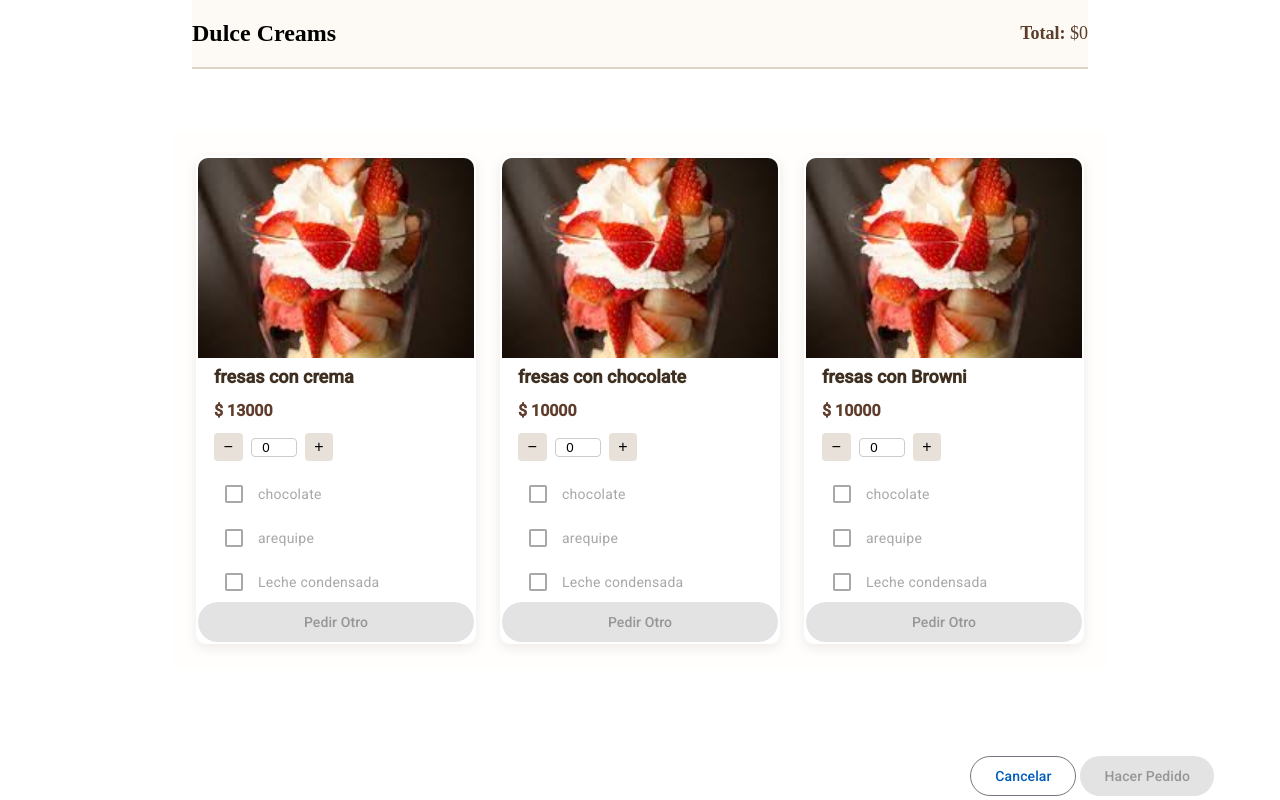
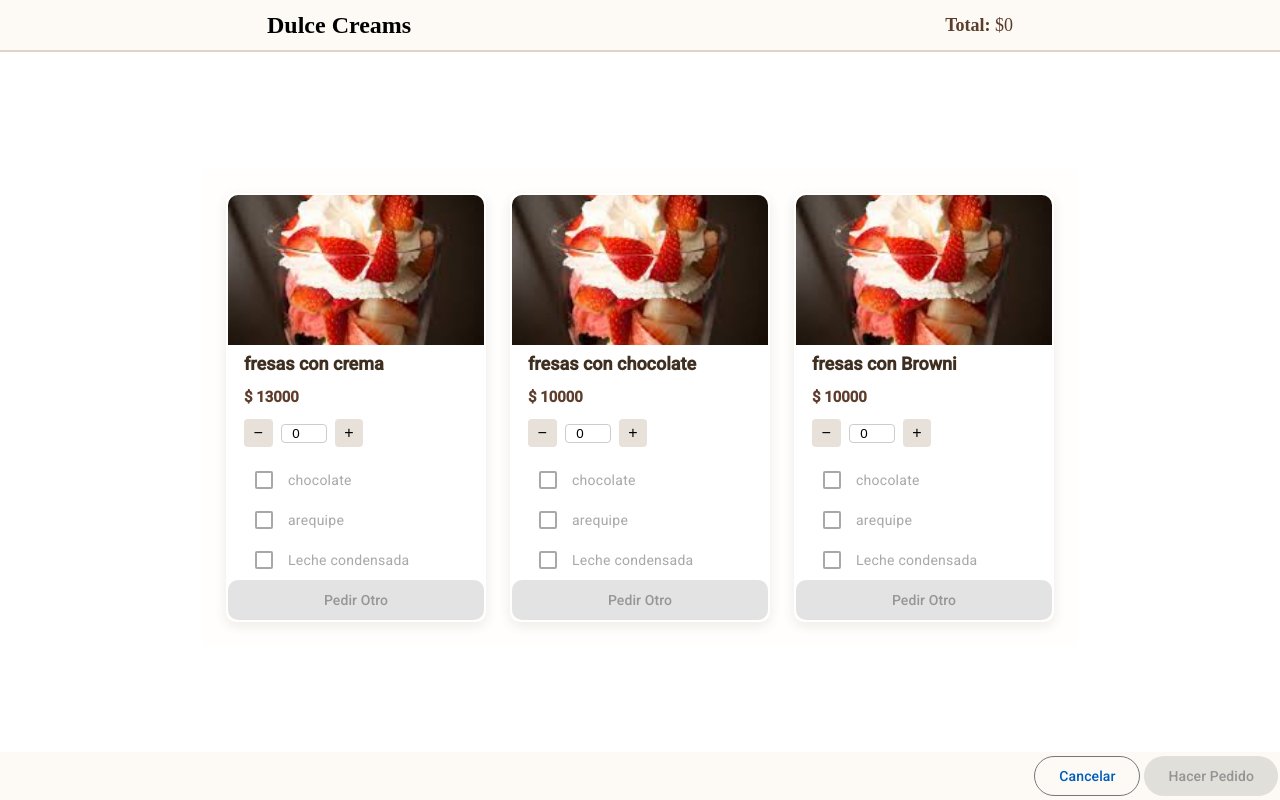
Before and after one commit to dperezc21/dulce-creams-web, an Angular app: page /home in a window 1280 px wide. Both pictures are taken after a click on the button "ORDENAR". Built offline with nearby package versions, Linux system fonts and the light colour scheme.

Commit message:
feat: change styles css, width products card

```diff
--- a/src/app/components/orders/orders.component.css
+++ b/src/app/components/orders/orders.component.css
@@ -3,7 +3,7 @@
   flex-direction: column;
   justify-content: center;
   align-items: center;
-  height: 100dvh;
+  min-height: 100dvh;
   width: 100%;
 }
 
--- a/src/app/components/products-view/products-view.component.css
+++ b/src/app/components/products-view/products-view.component.css
@@ -7,10 +7,12 @@
 .cancel-button-container {
   display: flex;
   justify-content: flex-end;
-  width: 90%;
-  position: absolute;
+  width: 100%;
+  position: fixed;
   bottom: 0;
-  margin-bottom: 2px;
+  padding: 2px;
+  z-index: 3;
+  background-color: #fdfaf5;
 }
 
 .flex-column {
@@ -20,14 +22,16 @@
 
 .header-products-view {
   display: flex;
-  justify-content: space-between;
+  justify-content: space-around;
   align-items: center;
   background-color: #fdfaf5;
   border-bottom: 2px solid #ddd5c7;
-  position: absolute;
+  position: fixed;
   top: 0;
-  width: 70%;
+  width: 100%;
   font-family: 'Agency FB', serif;
+  z-index: 3;
+  height: 50px;
 }
 
 .total-label {
@@ -41,12 +45,18 @@
   gap: 1.5rem;
   padding: 1.5rem;
   background-color: #fffefc;
-  justify-content: center;
+  justify-content: flex-start;
+  z-index: 2;
+  margin-top: 45px;
+  margin-bottom: 30px;
+  overflow-y: auto;         /* Muestra scroll vertical cuando el contenido excede */
+  overflow-x: hidden;       /* Oculta el scroll horizontal */
+  width: auto;
 }
 
 /* Estilo de la card */
 .product-card {
-  width: 280px;
+  width: 260px;
   border-radius: 10px;
   box-shadow: 0 4px 12px rgba(90, 60, 50, 0.1);
   transition: transform 0.2s, box-shadow 0.3s;
@@ -67,7 +77,7 @@
 /* Imagen */
 .product-image {
   width: 100%;
-  height: 200px;
+  height: 150px;
   object-fit: cover;
   border-top-left-radius: 10px;
   border-top-right-radius: 10px;
@@ -88,7 +98,7 @@
 }
 
 .product-price {
-  font-size: 16px;
+  font-size: 15px;
   font-weight: bold;
   color: #5e3d2c;
   margin-bottom: 0.8rem;
@@ -122,15 +132,12 @@
 .toppings {
   display: flex;
   flex-direction: column;
-  gap: 4px;
-  font-size: 14px;
   color: #4a3d33;
 }
 
-.toppings label {
-  display: flex;
-  align-items: center;
-  gap: 5px;
+.other-product-button {
+  border-radius: 10px;
+  cursor: pointer;
 }
 
 /* Mensaje sin productos */
--- a/src/app/components/products-view/products-view.component.html
+++ b/src/app/components/products-view/products-view.component.html
@@ -13,7 +13,8 @@
           [ngClass]="{ 'product-selected': product | validProductsSelected: productsSelected() }"
           (click)="selected(product)"
         >
-          <img ngSrc="{{product.product_image}}" width="200" height="300" alt="{{product.product_name}}" class="product-image"/>
+          <img ngSrc="{{product.product_image}}" class="product-image" width="150" height="250"
+               alt="{{product.product_name}}"/>
           <mat-card-content>
             <h3 class="product-name">{{ product.product_name }}</h3>
             <p class="product-description">{{ product.product_description }}</p>
@@ -33,7 +34,7 @@
               }
             </div>
           </mat-card-content>
-          <button mat-raised-button
+          <button mat-raised-button class="other-product-button"
                   [disabled]="!(product | validProductsSelected: productsSelected())"
                   (click)="$event.stopPropagation(); addOther(product)">Pedir Otro</button>
 
--- a/src/app/components/products-view/products-view.component.ts
+++ b/src/app/components/products-view/products-view.component.ts
@@ -84,7 +84,7 @@ export class ProductsViewComponent implements OnInit {
     if(findIndex === -1) return;
     const products: Product[] = this.productsViewController.setProductInIndex(this.productsList(), newProduct, findIndex);
     this.productsList.set(products);
-    this.productsSelected.set(products);
+    this.productsSelected.update(value => [...value, newProduct]);
   }
 
   sendOrder() {
```
